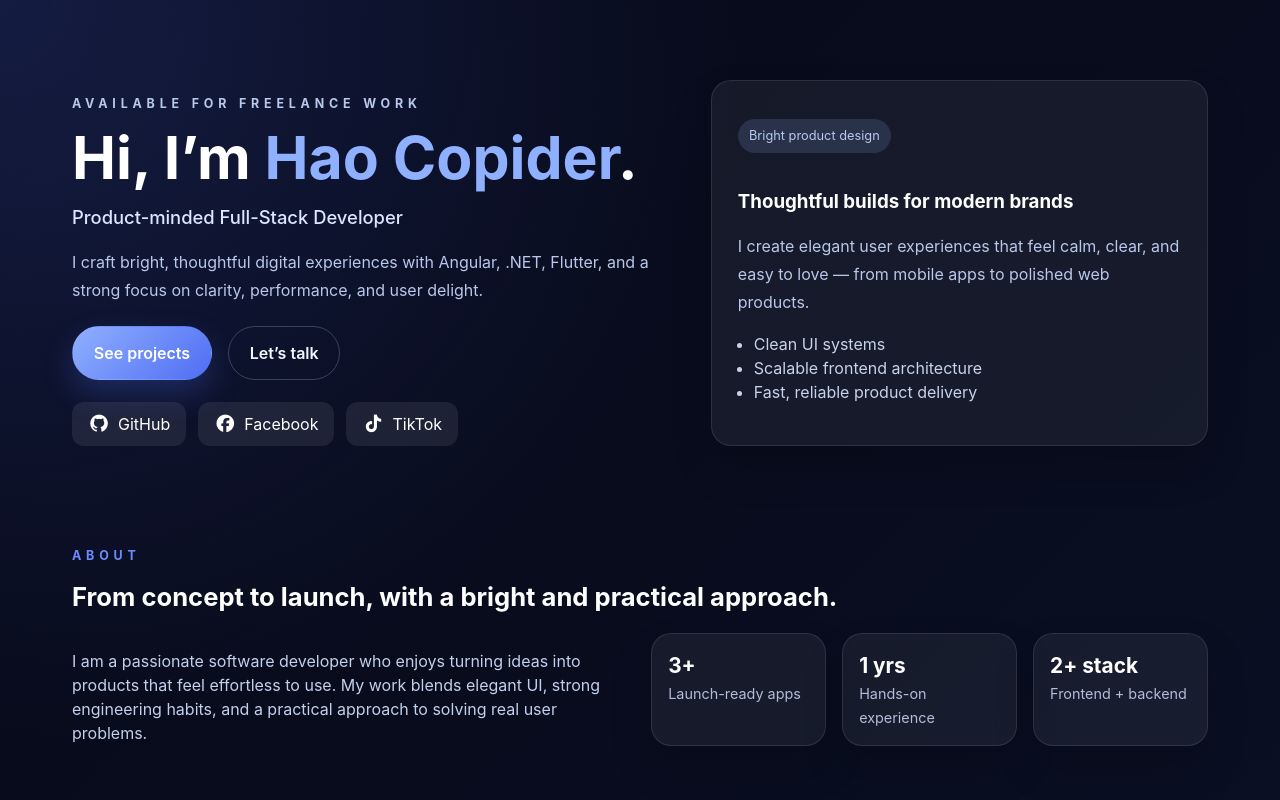
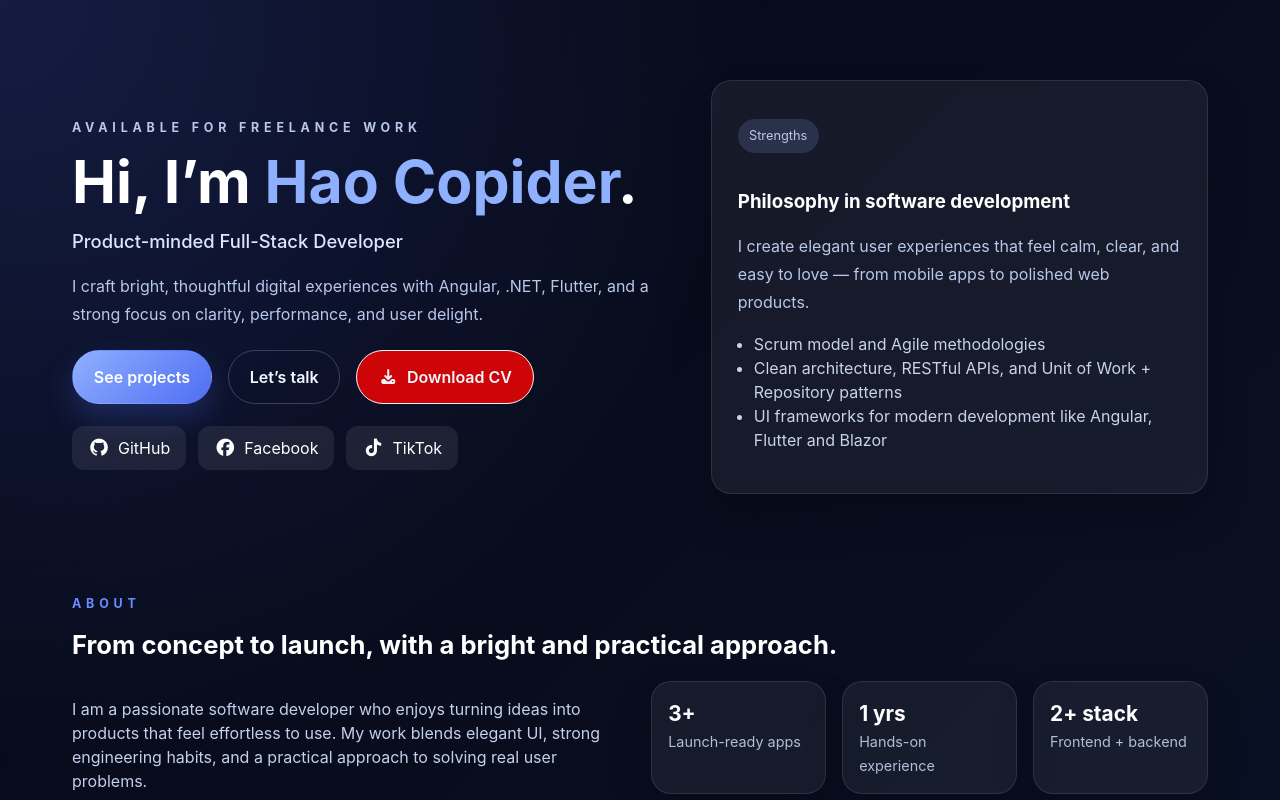
Before and after one commit to haocopider/portfolio, an Angular app: page / in a window 1280 px wide. Shown: the top 800 px of the page. Built offline with nearby package versions, Linux system fonts and the light colour scheme.

Commit message:
Update Portfolio

```diff
--- a/src/app/home/home.component.html
+++ b/src/app/home/home.component.html
@@ -9,6 +9,10 @@
       <div class="actions">
         <a class="btn btn-primary" href="#projects">See projects</a>
         <a class="btn btn-secondary" href="#contact">Let’s talk</a>
+        <a class="btn btn-download" [href]="cvUrl" download="Hao-Copider-CV.pdf">
+          <i class="fas fa-download"></i>
+          <span>Download CV</span>
+        </a>
       </div>
 
       <div class="social-links">
@@ -25,15 +29,15 @@
     </div>
 
     <div class="hero-card">
-      <p class="card-badge">Bright product design</p>
-      <h3>Thoughtful builds for modern brands</h3>
+      <p class="card-badge">Strengths</p>
+      <h3>Philosophy in software development</h3>
       <p>
         I create elegant user experiences that feel calm, clear, and easy to love — from mobile apps to polished web products.
       </p>
       <ul>
-        <li>Clean UI systems</li>
-        <li>Scalable frontend architecture</li>
-        <li>Fast, reliable product delivery</li>
+        <li>Scrum model and Agile methodologies</li>
+        <li>Clean architecture, RESTful APIs, and Unit of Work + Repository patterns</li>
+        <li>UI frameworks for modern development like Angular, Flutter and Blazor</li>
       </ul>
     </div>
   </section>
--- a/src/app/home/home.component.scss
+++ b/src/app/home/home.component.scss
@@ -81,6 +81,17 @@
 .btn-secondary {
   border-color: rgba(255, 255, 255, 0.2);
   color: #f2f6ff;
+}
+
+.btn-download {
+  background: rgba(235, 4, 4, 0.87);
+  color: #f2f6ff;
+  border-color: rgb(243, 245, 248);
+  gap: 0.55rem;
+}
+
+.btn-download:hover {
+  background: rgba(143, 176, 255, 0.16);
 }
 
 .social-links {
--- a/src/app/home/home.component.ts
+++ b/src/app/home/home.component.ts
@@ -34,6 +34,7 @@ export class HomeComponent {
   summary =
     'I craft bright, thoughtful digital experiences with Angular, .NET, Flutter, and a strong focus on clarity, performance, and user delight.';
   contactEmail = 'haocopider544@gmail.com';
+  cvUrl = '/cv/PHAN-NHUT-HAO-CV.pdf';
 
   stats = [
     { value: '3+', label: 'Launch-ready apps' },
```
Also changed, not shown: 1 other file (tests, documents, lock files or other folders).
